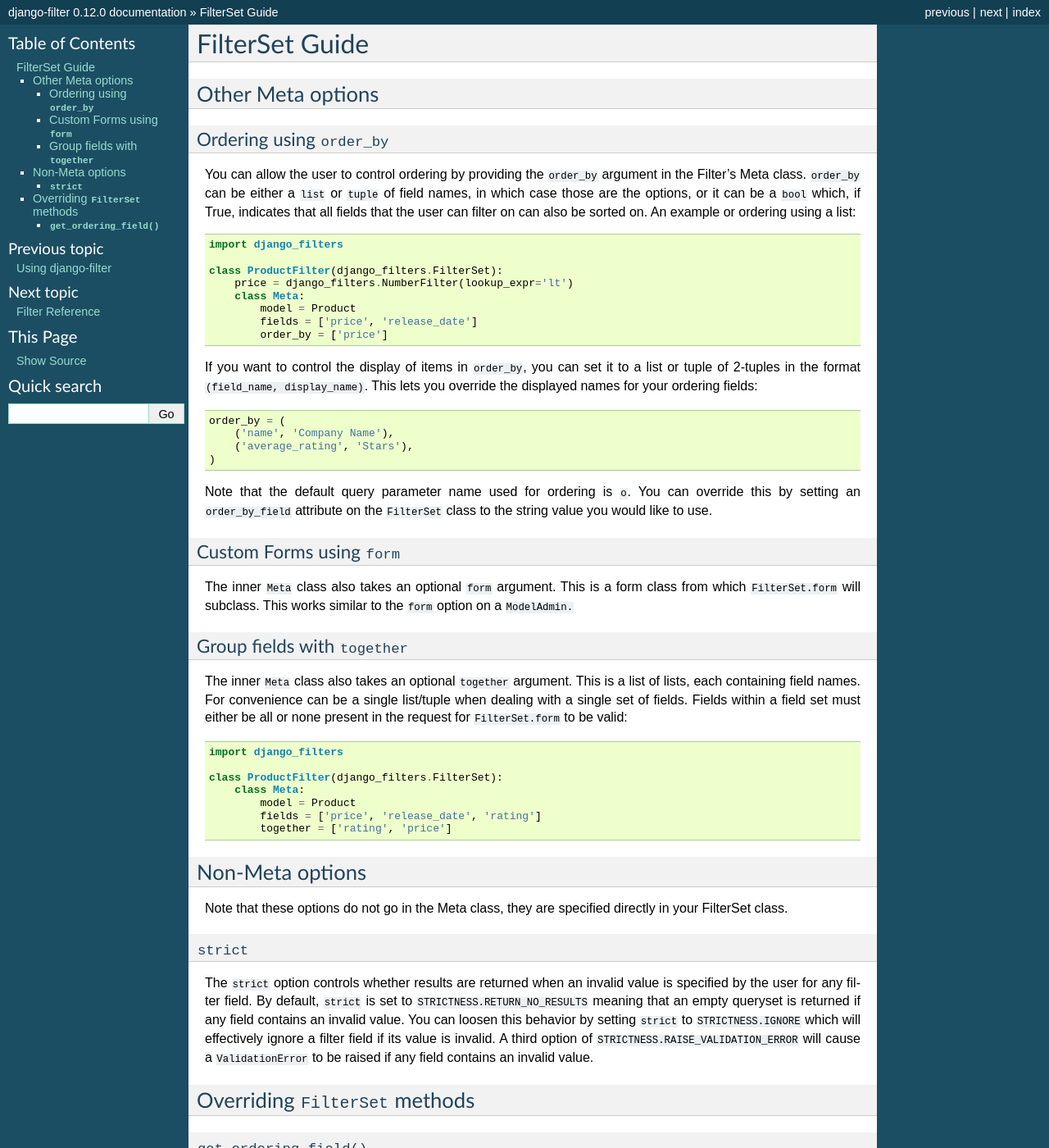
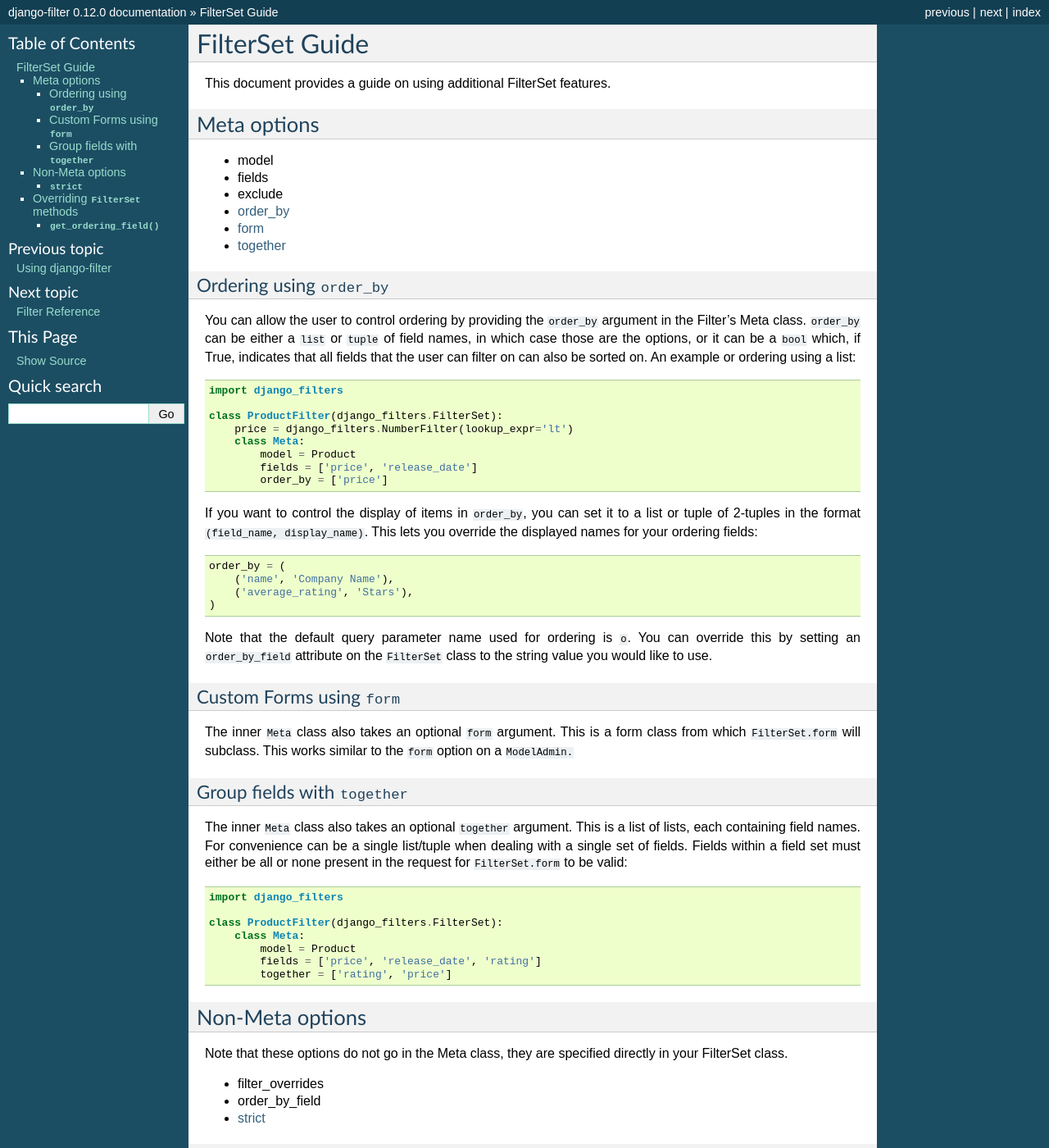
Before and after one commit to carltongibson/django-filter, a Sphinx documentation site: the page built from docs/ref/filterset.txt, in a window 1280 px wide and 1400 px high. Shown: the whole window at 82% size. Built offline with Sphinx 7.4.7, drawn with Linux system fonts in a browser that asks for light colours.

Commit message:
Add structuring to the FilterSet guide

```diff
--- a/docs/ref/filterset.txt
+++ b/docs/ref/filterset.txt
@@ -1,8 +1,20 @@
 FilterSet Guide
 ===============
 
-Other Meta options
-------------------
+This document provides a guide on using additional FilterSet features.
+
+Meta options
+------------
+
+- model
+- fields
+- exclude
+- :ref:`order_by <order-by>`
+- :ref:`form <form>`
+- :ref:`together <together>`
+
+
+.. _order-by:
 
 Ordering using ``order_by``
 ~~~~~~~~~~~~~~~~~~~~~~~~~~~
@@ -35,12 +47,18 @@ Note that the default query parameter name used for ordering is ``o``.  You
 can override this by setting an ``order_by_field`` attribute on the
 ``FilterSet`` class to the string value you would like to use.
 
+
+.. _form:
+
 Custom Forms using ``form``
 ~~~~~~~~~~~~~~~~~~~~~~~~~~~
 
 The inner ``Meta`` class also takes an optional ``form`` argument.  This is a
 form class from which ``FilterSet.form`` will subclass.  This works similar to
 the ``form`` option on a ``ModelAdmin.``
+
+
+.. _together:
 
 Group fields with ``together``
 ~~~~~~~~~~~~~~~~~~~~~~~~~~~~~~
@@ -65,6 +83,13 @@ Non-Meta options
 
 Note that these options do not go in the Meta class, they are specified directly
 in your FilterSet class.
+
+- filter_overrides
+- order_by_field
+- :ref:`strict <strict>`
+
+
+.. _strict:
 
 ``strict``
 ~~~~~~~~~~
```
